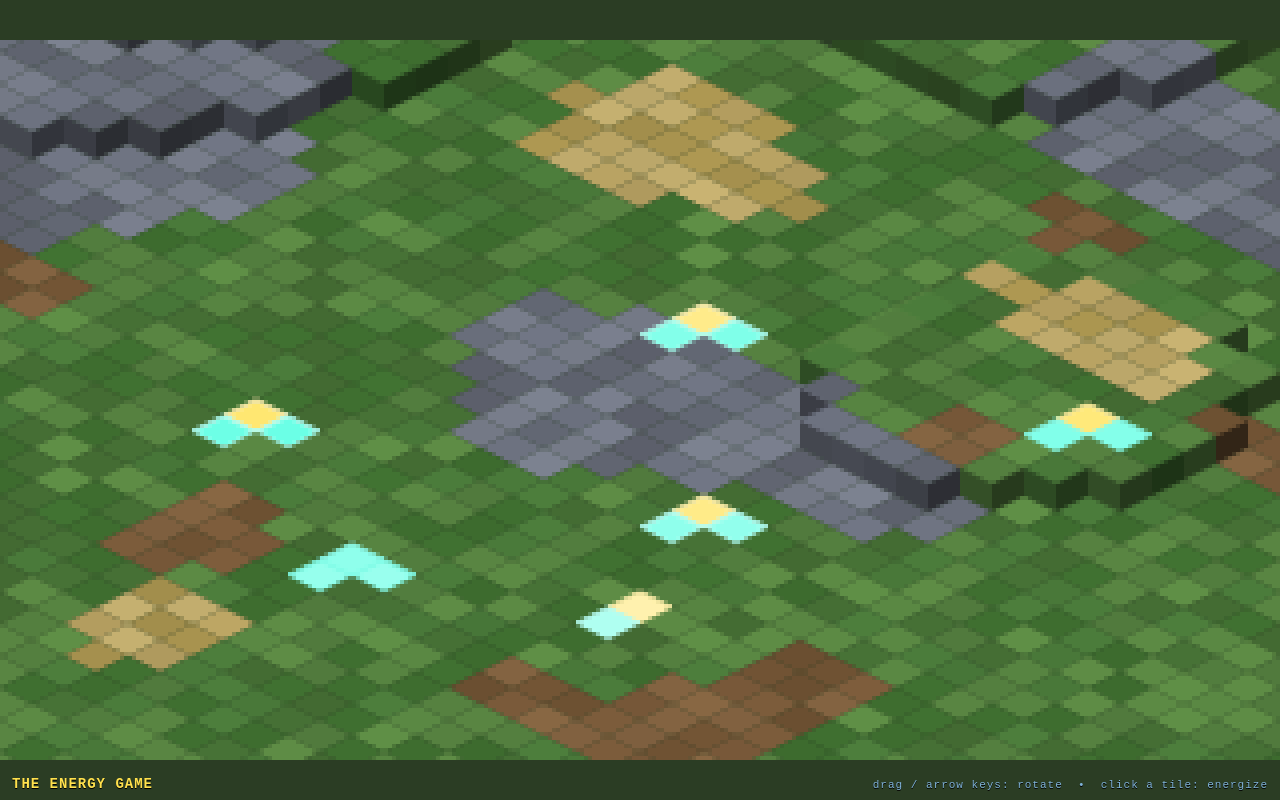
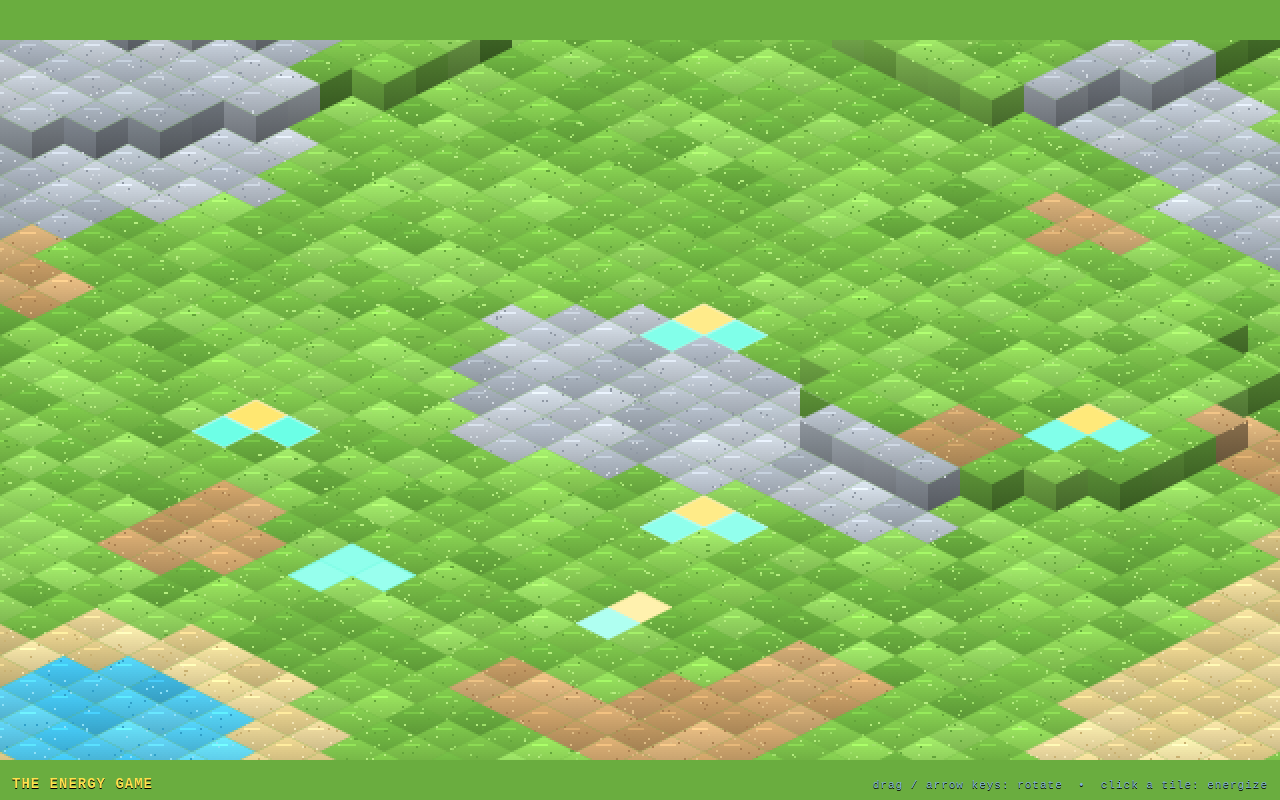
Before and after one commit to mokagio/the-energy-game, a plain HTML site: page index.html in a window 1280 px wide. Drawn offline with Linux system fonts and the light colour scheme; animation ran at ten frames a second.

Commit message:
Lighten palette and 4x render detail
Brighter saturated grass/dirt/sand/stone, new water material, doubled
offscreen resolution, per-tile fleck texture and shading gradients —
closer to the isometric-prototype reference fidelity/feel.

```diff
--- a/game.js
+++ b/game.js
@@ -21,8 +21,10 @@
   "use strict";
 
   // ---- Internal (low) resolution. Everything is drawn here, then upscaled. ----
-  const RW = 320;
-  const RH = 180;
+  // ~4x the pixel count of the old 320x180 frame: crisper upscaling AND room for
+  // much finer per-tile texture (flecks, dither, gradients) — a real detail pass.
+  const RW = 640;
+  const RH = 360;
 
   const display = document.getElementById("game");
   display.width = RW;
@@ -31,9 +33,9 @@
   ctx.imageSmoothingEnabled = false;
 
   // ---- Isometric projection constants ----
-  const TW = 16;            // tile width  (full diamond width)
-  const TH = 8;             // tile height (full diamond height) -> 2:1 dimetric
-  const CUBE_H = 7;         // vertical pixels per elevation level (cliff height)
+  const TW = 32;            // tile width  (full diamond width)
+  const TH = 16;            // tile height (full diamond height) -> 2:1 dimetric
+  const CUBE_H = 14;        // vertical pixels per elevation level (cliff height)
 
   // ---- World dimensions ----
   // Grid is deliberately larger than the screen can show, so terrain runs off
@@ -43,12 +45,26 @@
 
   // Ground palette. A tile picks a base "material" then a shade of it. Every
   // face colour derives from the top colour so cliffs read as the same material.
-  // materials: pools of top-face colours (RTS-ish grass/dirt/sand/rock).
+  // materials: pools of top-face colours. Bright, saturated, warm and cheerful —
+  // matching the "Peaceful Plains / Whispering Woods" reference feel: light
+  // saturated grass greens, warm tan dirt/sand paths, cool light stone, and
+  // clean bright water. Nothing dark, muddy, or desaturated.
   const MATERIALS = {
-    grass: ["#3f6f30", "#4a7a3a", "#547f3f", "#456e34", "#5c8a44"],
-    dirt:  ["#7a5a3a", "#6f5233", "#836341"],
-    sand:  ["#b6a061", "#c2ad6e", "#a8934f"],
-    rock:  ["#6d7280", "#5f636f", "#787d8b"],
+    grass: ["#7dc24b", "#8ace55", "#74b845", "#93d55f", "#6aad3f"],
+    dirt:  ["#c9a06a", "#d3ac76", "#bd9560"],   // warm light tan path
+    sand:  ["#e2cf92", "#ecd99f", "#d8c384"],   // pale warm sand
+    rock:  ["#b3bcc6", "#a5aeb9", "#c2cad3"],   // cool light blue-grey stone
+    water: ["#4ec3e8", "#3fb6df", "#5fcef0"],   // clean bright blue
+  };
+
+  // Per-material fleck colours: the tiny scattered detail dots (blades, pebbles,
+  // ripples) drawn on top of each tile face, matching the reference's speckle.
+  const FLECKS = {
+    grass: ["#9fe06a", "#63a43a", "#b6ee80"],
+    dirt:  ["#e0bd85", "#a97f4f"],
+    sand:  ["#f4e6b4", "#c9b070"],
+    rock:  ["#d3dae2", "#8f98a4"],
+    water: ["#8ee0f7", "#2f9fc9"],
   };
 
   // Energy (emissive) tile top colours — these pulse with the energy theme.
@@ -87,12 +103,15 @@
   }
 
   function pickMaterial(x, y, h) {
-    // High ground tends rocky; a separate low-freq field carves dirt/sand patches.
+    // High ground tends rocky; a separate low-freq field carves dirt/sand patches
+    // and a broad low-lying field pools bright water so the map reads varied.
     if (h >= 2) return "rock";
+    const water = valueNoise(x * 0.06 - 80, y * 0.06 - 80);
+    if (h === 0 && water > 0.80) return "water";
     const patch = valueNoise(x * 0.13 + 40, y * 0.13 + 40);
     const patch2 = valueNoise(x * 0.21 - 15, y * 0.21 - 15);
-    if (patch > 0.80) return "rock";
-    if (patch < 0.16) return "sand";
+    if (patch > 0.82) return "rock";
+    if (water > 0.72) return "sand";   // sandy shore ringing the water
     if (patch2 < 0.20) return "dirt";
     return "grass";
   }
@@ -218,7 +237,7 @@
     // little with texture instead of reading as a solid slab.
     if (!emissive) {
       const d = ((cell.x * 7 + cell.y * 13) % 5) - 2; // -2..2
-      top = shadeBy(top, 1 + d * 0.018);
+      top = shadeBy(top, 1 + d * 0.024);
     }
 
     // ---- Cliff side faces (only toward lower neighbours) ----
@@ -235,13 +254,17 @@
     const hRight = neighbourH(cell.rx + 1, cell.ry);
 
     const baseTop = emissive ? t.shade : top; // cliffs use the ground material, not glow
-    const leftCol = shadeBy(baseTop, 0.62);
-    const rightCol = shadeBy(baseTop, 0.46);
+    // Lighter cliff shading than before (bright palette shouldn't read as black
+    // walls), with a subtle top-to-bottom gradient so curved forms show banding.
+    const leftTop = shadeBy(baseTop, 0.80), leftBot = shadeBy(baseTop, 0.62);
+    const rightTop = shadeBy(baseTop, 0.66), rightBot = shadeBy(baseTop, 0.50);
 
-    // Left (SW-facing) face
+    // Left (SW-facing) face — vertical light-to-dark gradient
     if (t.h > hLeft) {
       const drop = (t.h - hLeft) * CUBE_H;
-      ctx.fillStyle = leftCol;
+      const g = ctx.createLinearGradient(0, cy, 0, cy + hh + drop);
+      g.addColorStop(0, leftTop); g.addColorStop(1, leftBot);
+      ctx.fillStyle = g;
       ctx.beginPath();
       ctx.moveTo(cx - hw, cy);
       ctx.lineTo(cx, cy + hh);
@@ -250,10 +273,12 @@
       ctx.closePath();
       ctx.fill();
     }
-    // Right (SE-facing) face
+    // Right (SE-facing) face — vertical light-to-dark gradient
     if (t.h > hRight) {
       const drop = (t.h - hRight) * CUBE_H;
-      ctx.fillStyle = rightCol;
+      const g = ctx.createLinearGradient(0, cy, 0, cy + hh + drop);
+      g.addColorStop(0, rightTop); g.addColorStop(1, rightBot);
+      ctx.fillStyle = g;
       ctx.beginPath();
       ctx.moveTo(cx + hw, cy);
       ctx.lineTo(cx, cy + hh);
@@ -264,7 +289,17 @@
     }
 
     // ---- Top face (diamond) ----
-    ctx.fillStyle = top;
+    // A gentle top-lit gradient across the diamond (bright at the back/top edge,
+    // a touch darker toward the front) gives every face soft shading instead of a
+    // single flat fill.
+    if (emissive) {
+      ctx.fillStyle = top;
+    } else {
+      const g = ctx.createLinearGradient(0, cy - hh, 0, cy + hh);
+      g.addColorStop(0, shadeBy(top, 1.10));
+      g.addColorStop(1, shadeBy(top, 0.90));
+      ctx.fillStyle = g;
+    }
     ctx.beginPath();
     ctx.moveTo(cx, cy - hh);
     ctx.lineTo(cx + hw, cy);
@@ -272,6 +307,32 @@
     ctx.lineTo(cx - hw, cy);
     ctx.closePath();
     ctx.fill();
+
+    // ---- Per-tile fleck texture + decorative details ----
+    // Cheap procedural speckle: a handful of deterministic 1px dots scattered
+    // inside the diamond, in the material's fleck colours — grass blades, pebbles,
+    // ripples. Big fidelity payoff, matching the reference's fine texture.
+    if (!emissive) {
+      const flecks = FLECKS[t.mat] || FLECKS.grass;
+      const n = t.mat === "water" ? 5 : 7;
+      for (let i = 0; i < n; i++) {
+        const r1 = hash2(cell.x * 13 + i * 91 + 3, cell.y * 17 + i * 57 + 5);
+        const r2 = hash2(cell.x * 29 + i * 41 + 7, cell.y * 23 + i * 71 + 9);
+        // uniform point inside the diamond: |u|+|v| <= 1
+        let u = r1 * 2 - 1, v = r2 * 2 - 1;
+        if (Math.abs(u) + Math.abs(v) > 1) { u = Math.sign(u) - u; v = Math.sign(v) - v; }
+        const fx = Math.round(cx + u * hw);
+        const fy = Math.round(cy + v * hh);
+        const col = flecks[Math.floor(hash2(cell.x + i * 3, cell.y + i * 5) * flecks.length)];
+        ctx.fillStyle = col;
+        // slightly larger, brighter tufts occasionally for grass
+        const big = t.mat === "grass" && r1 > 0.86;
+        ctx.fillRect(fx, fy, big ? 2 : 1, 1);
+      }
+      // A soft top highlight streak along the back edges for a rounded read.
+      ctx.fillStyle = shadeBy(top, 1.18);
+      ctx.fillRect(Math.round(cx - hw * 0.35), Math.round(cy - hh * 0.55), Math.max(2, Math.round(hw * 0.5)), 1);
+    }
 
     // faint glow ring around emissive tiles
     if (emissive) {
@@ -308,9 +369,9 @@
     now = ts || 0;
     if (rot !== targetRot) rot = ((targetRot % 4) + 4) % 4;
 
-    // Earth-toned base so the extreme left/right diamond pinch never shows as a
-    // void — any gap reads as darker ground/undergrowth, not sky.
-    ctx.fillStyle = "#2b3d24";
+    // Bright grassy base so the extreme left/right diamond pinch never shows as a
+    // void — any gap reads as more of the same cheerful ground, not a dark border.
+    ctx.fillStyle = "#6aad3f";
     ctx.fillRect(0, 0, RW, RH);
 
     pickList = [];
--- a/style.css
+++ b/style.css
@@ -3,7 +3,7 @@
 html, body {
   width: 100%;
   height: 100%;
-  background: #2b3d24;
+  background: #6aad3f;
   overflow: hidden;
   font-family: "Courier New", monospace;
 }
@@ -25,7 +25,7 @@ html, body {
   height: min(56.25vw, 100vh);
   display: block;
   cursor: grab;
-  background: #2b3d24;
+  background: #6aad3f;
 }
 
 #game:active { cursor: grabbing; }
```
